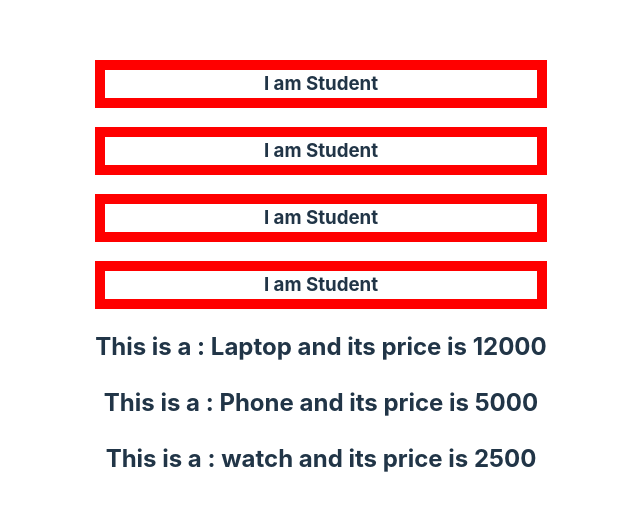
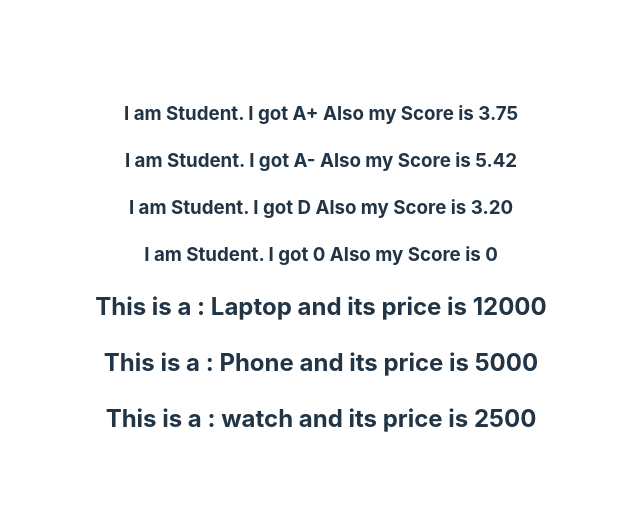
Before and after one commit to sahariarahmmadshakil/simple-react, a React (Vite) app: page / in a window 1280 px wide. Shown: the part 131-642 px from the top of the page, without its empty margins (319-959 px from the left). Built offline with nearby package versions, Linux system fonts and the light colour scheme.

Commit message:
added props

```diff
--- a/src/App.css
+++ b/src/App.css
@@ -16,9 +16,6 @@
 }
 .logo.react:hover {
   filter: drop-shadow(0 0 2em #61dafbaa);
-}
-.student{
-  border: 10px solid red;
 }
 @keyframes logo-spin {
   from {
--- a/src/App.jsx
+++ b/src/App.jsx
@@ -3,10 +3,10 @@ import './App.css'
 function App() {
   return (
     <>
-      <Student></Student>
-      <Student></Student>
-      <Student></Student>
-      <Student></Student>
+      <Student grade='A+' score='3.75'></Student>
+      <Student grade="A-" score="5.42"></Student>
+      <Student grade="D" score="3.20"></Student>
+      <Student ></Student>
       <Device name="Laptop" price="12000"></Device>
       <Device name="Phone" price='5000'></Device>
       <Device name='watch' price='2500'></Device>
@@ -22,9 +22,9 @@ function Person() {
     <h3>I am {name}. I am {age}   years old. My father name is {parents.name} </h3>
   );
 }
-function Student() {
-  return <div>
-    <h3 className='student'>I am Student</h3>
+function Student({grade=0, score=0}) {
+    return <div>
+    <h3 className='student'>I am Student. I got {grade} Also my Score is {score} </h3>
   </div>
 }
 function Device(props) {
```
